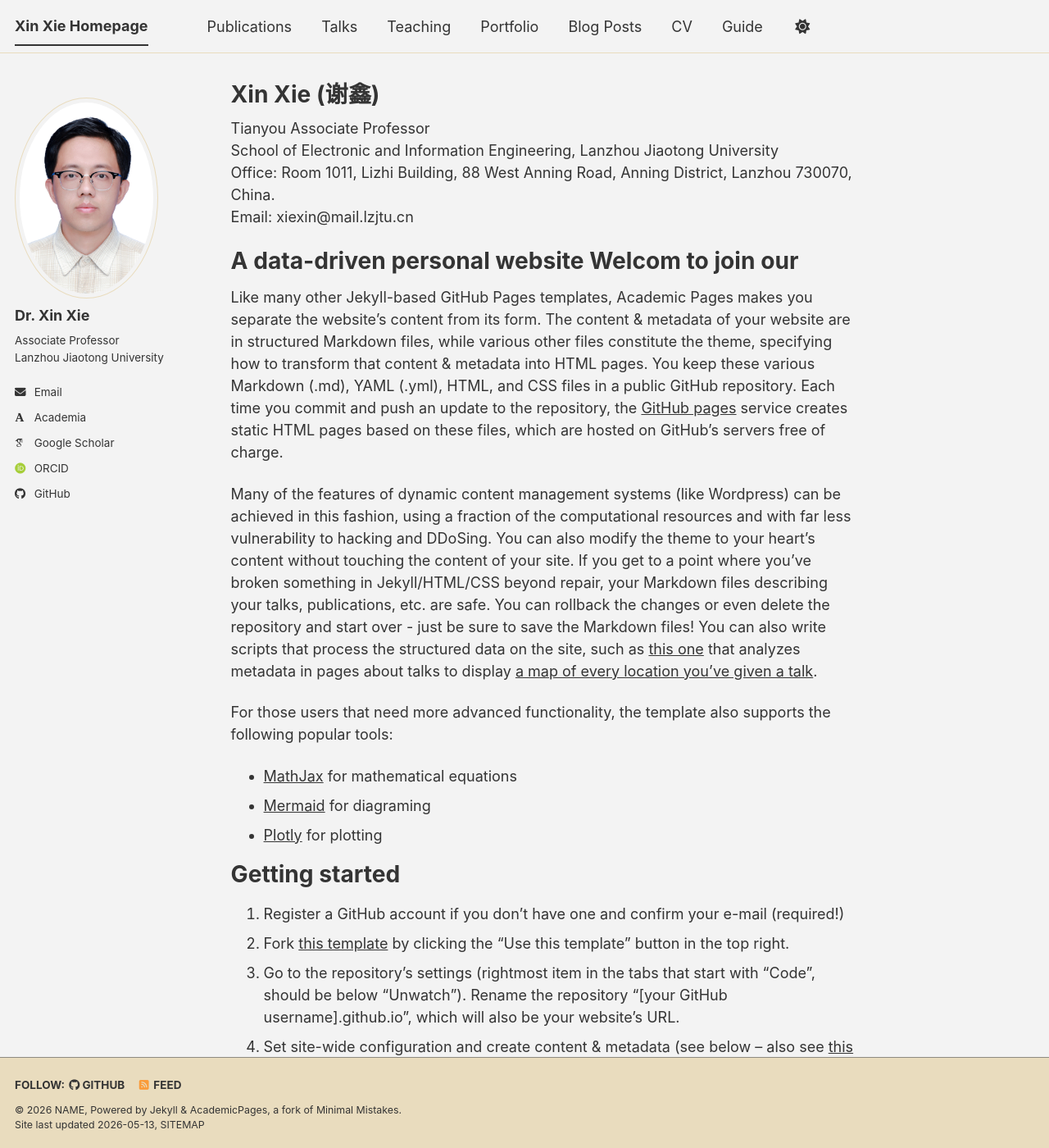
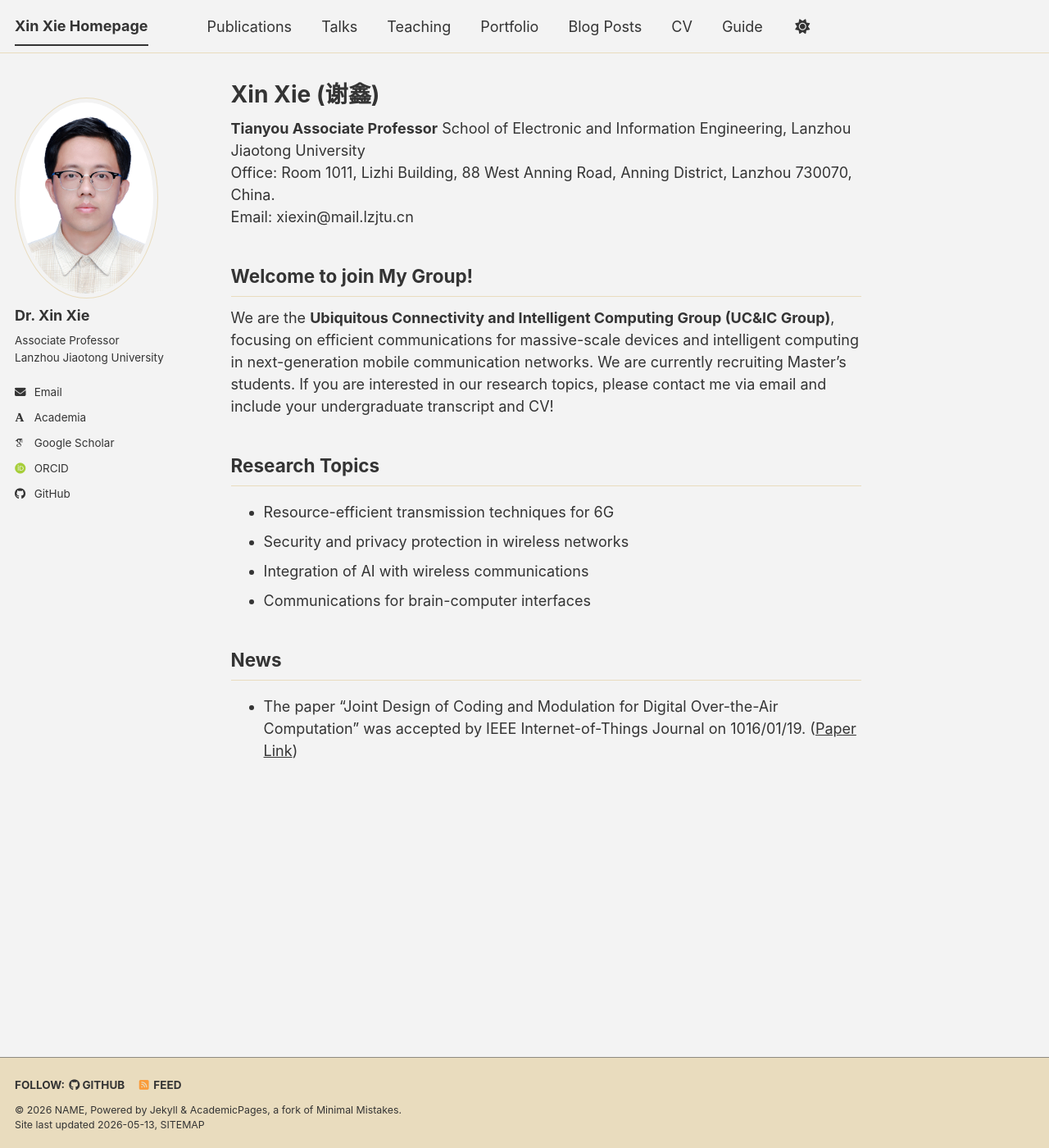
Before and after one commit to xiexin312/xiexin312.github.io, a Jekyll site: the page built from _pages/about.md, in a window 1280 px wide and 1400 px high. Shown: the whole window at 82% size. Built offline with Jekyll 4.4.1, drawn with Linux system fonts in a browser that asks for light colours; some web fonts are replaced; a script bundle is joined from its source files by our own code; library files that are not in the unit come from our copies; some of the changed text lies outside the part shown.

Commit message:
Update about.md

```diff
--- a/_pages/about.md
+++ b/_pages/about.md
@@ -7,51 +7,19 @@ redirect_from:
   - /about.html
 ---
 
-Tianyou Associate Professor
+**Tianyou Associate Professor**
 School of Electronic and Information Engineering, Lanzhou Jiaotong University
 Office: Room 1011, Lizhi Building, 88 West Anning Road, Anning District, Lanzhou 730070, China.
 Email: xiexin@mail.lzjtu.cn
 
-A data-driven personal website Welcom to join our
-======
-Like many other Jekyll-based GitHub Pages templates, Academic Pages makes you separate the website's content from its form. The content & metadata of your website are in structured Markdown files, while various other files constitute the theme, specifying how to transform that content & metadata into HTML pages. You keep these various Markdown (.md), YAML (.yml), HTML, and CSS files in a public GitHub repository. Each time you commit and push an update to the repository, the [GitHub pages](https://pages.github.com/) service creates static HTML pages based on these files, which are hosted on GitHub's servers free of charge.
+## Welcome to join My Group!
+We are the **Ubiquitous Connectivity and Intelligent Computing Group (UC&IC Group)**, focusing on efficient communications for massive-scale devices and intelligent computing in next-generation mobile communication networks. We are currently recruiting Master’s students. If you are interested in our research topics, please contact me via email and include your undergraduate transcript and CV!
 
-Many of the features of dynamic content management systems (like Wordpress) can be achieved in this fashion, using a fraction of the computational resources and with far less vulnerability to hacking and DDoSing. You can also modify the theme to your heart's content without touching the content of your site. If you get to a point where you've broken something in Jekyll/HTML/CSS beyond repair, your Markdown files describing your talks, publications, etc. are safe. You can rollback the changes or even delete the repository and start over - just be sure to save the Markdown files! You can also write scripts that process the structured data on the site, such as [this one](https://github.com/academicpages/academicpages.github.io/blob/master/talkmap.ipynb) that analyzes metadata in pages about talks to display [a map of every location you've given a talk](https://academicpages.github.io/talkmap.html).
+## Research Topics
+- Resource-efficient transmission techniques for 6G
+- Security and privacy protection in wireless networks
+- Integration of AI with wireless communications
+- Communications for brain-computer interfaces
 
-For those users that need more advanced functionality, the template also supports the following popular tools:
-- [MathJax](https://www.mathjax.org/) for mathematical equations
-- [Mermaid](https://mermaid.js.org/) for diagraming
-- [Plotly](https://plotly.com/javascript/) for plotting
-
-Getting started
-======
-1. Register a GitHub account if you don't have one and confirm your e-mail (required!)
-1. Fork [this template](https://github.com/academicpages/academicpages.github.io) by clicking the "Use this template" button in the top right.
-1. Go to the repository's settings (rightmost item in the tabs that start with "Code", should be below "Unwatch"). Rename the repository "[your GitHub username].github.io", which will also be your website's URL.
-1. Set site-wide configuration and create content & metadata (see below -- also see [this set of diffs](https://archive.is/3TPas) showing what files were changed to set up [an example site](https://getorg-testacct.github.io) for a user with the username "getorg-testacct")
-1. Upload any files (like PDFs, .zip files, etc.) to the files/ directory. They will appear at https://[your GitHub username].github.io/files/example.pdf.
-1. Check status by going to the repository settings, in the "GitHub pages" section
-
-Site-wide configuration
-------
-The main configuration file for the site is in the base directory in [_config.yml](https://github.com/academicpages/academicpages.github.io/blob/master/_config.yml), which defines the content in the sidebars and other site-wide features. You will need to replace the default variables with ones about yourself and your site's github repository. The configuration file for the top menu is in [_data/navigation.yml](https://github.com/academicpages/academicpages.github.io/blob/master/_data/navigation.yml). For example, if you don't have a portfolio or blog posts, you can remove those items from that navigation.yml file to remove them from the header.
-
-Create content & metadata
-------
-For site content, there is one Markdown file for each type of content, which are stored in directories like _publications, _talks, _posts, _teaching, or _pages. For example, each talk is a Markdown file in the [_talks directory](https://github.com/academicpages/academicpages.github.io/tree/master/_talks). At the top of each Markdown file is structured data in YAML about the talk, which the theme will parse to do lots of cool stuff. The same structured data about a talk is used to generate the list of talks on the [Talks page](https://academicpages.github.io/talks), each [individual page](https://academicpages.github.io/talks/2012-03-01-talk-1) for specific talks, the talks section for the [CV page](https://academicpages.github.io/cv), and the [map of places you've given a talk](https://academicpages.github.io/talkmap.html) (if you run this [python file](https://github.com/academicpages/academicpages.github.io/blob/master/talkmap.py) or [Jupyter notebook](https://github.com/academicpages/academicpages.github.io/blob/master/talkmap.ipynb), which creates the HTML for the map based on the contents of the _talks directory).
-
-**Markdown generator**
-
-The repository includes [a set of Jupyter notebooks](https://github.com/academicpages/academicpages.github.io/tree/master/markdown_generator
-) that converts a CSV containing structured data about talks or presentations into individual Markdown files that will be properly formatted for the Academic Pages template. The sample CSVs in that directory are the ones I used to create my own personal website at stuartgeiger.com. My usual workflow is that I keep a spreadsheet of my publications and talks, then run the code in these notebooks to generate the Markdown files, then commit and push them to the GitHub repository.
-
-How to edit your site's GitHub repository
-------
-Many people use a git client to create files on their local computer and then push them to GitHub's servers. If you are not familiar with git, you can directly edit these configuration and Markdown files directly in the github.com interface. Navigate to a file (like [this one](https://github.com/academicpages/academicpages.github.io/blob/master/_talks/2012-03-01-talk-1.md) and click the pencil icon in the top right of the content preview (to the right of the "Raw | Blame | History" buttons). You can delete a file by clicking the trashcan icon to the right of the pencil icon. You can also create new files or upload files by navigating to a directory and clicking the "Create new file" or "Upload files" buttons.
-
-Example: editing a Markdown file for a talk
-![Editing a Markdown file for a talk](/images/editing-talk.png)
-
-For more info
-------
-More info about configuring Academic Pages can be found in [the guide](https://academicpages.github.io/markdown/), the [growing wiki](https://github.com/academicpages/academicpages.github.io/wiki), and you can always [ask a question on GitHub](https://github.com/academicpages/academicpages.github.io/discussions). The [guides for the Minimal Mistakes theme](https://mmistakes.github.io/minimal-mistakes/docs/configuration/) (which this theme was forked from) might also be helpful.
+## News
+- The paper "Joint Design of Coding and Modulation for Digital Over-the-Air Computation" was accepted by IEEE Internet-of-Things Journal on 1016/01/19. ([Paper Link](https://ieeexplore.ieee.org/abstract/document/11358822))
```
